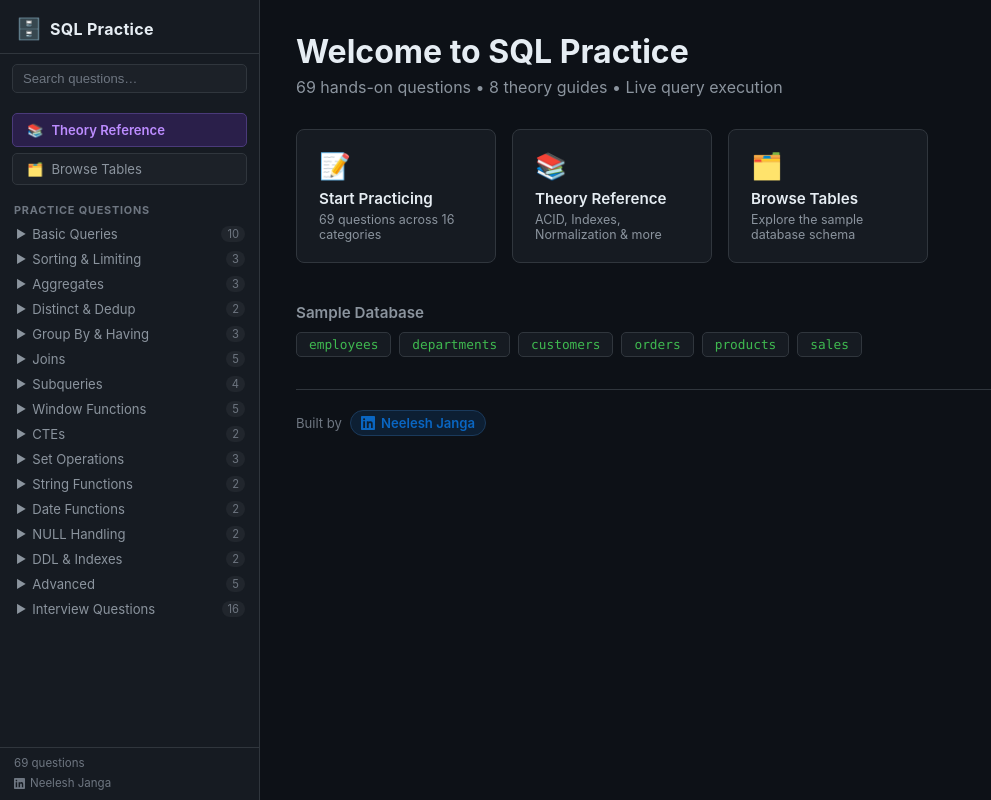
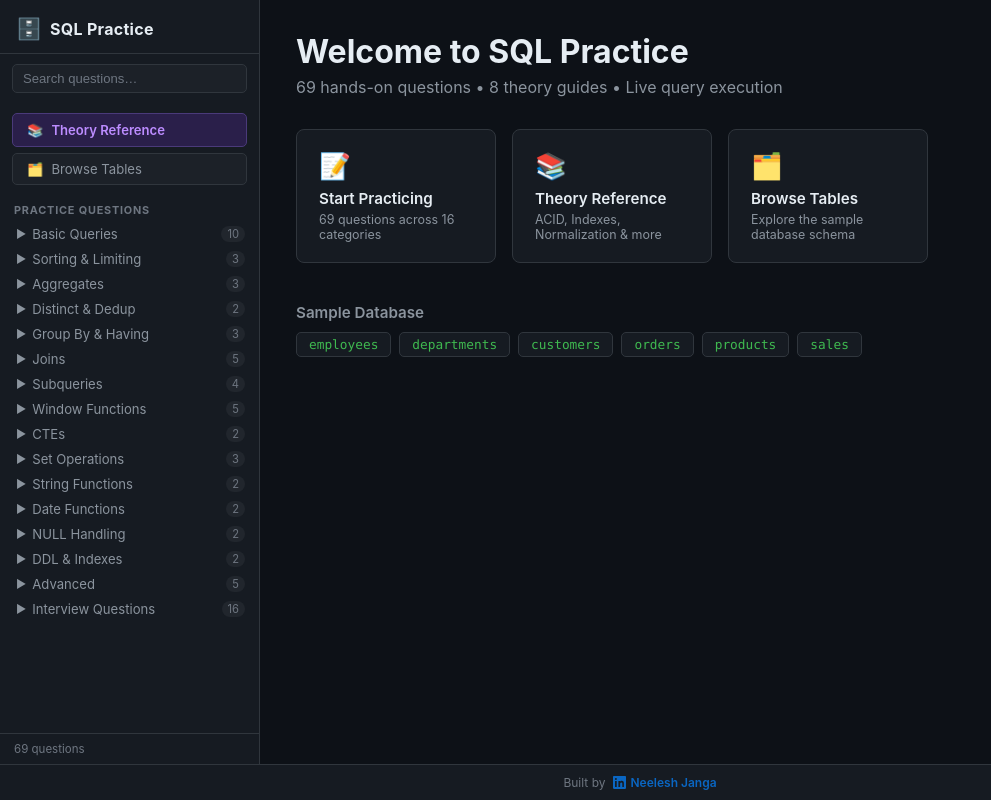
Before and after one commit to Neelesh-Janga/sql-practice, a Flask app: page / in a window 1280 px wide. Shown: the whole page, without its empty margins (0-991 px from the left). Run offline with Flask 3, Linux system fonts and the light colour scheme; data that the repository does not hold is empty.

Commit message:
Move credits to a persistent fixed footer bar

```diff
--- a/static/css/style.css
+++ b/static/css/style.css
@@ -30,6 +30,7 @@
   --transition:  0.15s ease;
 }
 
+:root { --footer-h: 36px; }
 html, body { height: 100%; font-family: var(--font-sans); background: var(--bg); color: var(--text); overflow: hidden; }
 
 a { color: var(--accent); text-decoration: none; }
@@ -44,7 +45,7 @@ pre code { background: none; padding: 0; color: inherit; font-size: inherit; }
 ══════════════════════════════════════════════ */
 #practice-section {
   display: flex;
-  height: 100vh;
+  height: calc(100vh - var(--footer-h));
   width: 100%;
   overflow: hidden;
 }
@@ -57,7 +58,7 @@ pre code { background: none; padding: 0; color: inherit; font-size: inherit; }
   border-right: 1px solid var(--border);
   display: flex;
   flex-direction: column;
-  height: 100vh;
+  height: calc(100vh - var(--footer-h));
   overflow: hidden;
 }
 
@@ -178,27 +179,12 @@ pre code { background: none; padding: 0; color: inherit; font-size: inherit; }
 .nav-tables-btn:hover { background: var(--bg4); color: var(--text); }
 
 #sidebar-footer {
-  padding: 8px 14px 10px;
+  padding: 8px 14px;
   border-top: 1px solid var(--border);
   font-size: .72rem;
   color: var(--text3);
   flex-shrink: 0;
-  display: flex;
-  flex-direction: column;
-  gap: 6px;
 }
-
-.sidebar-credit {
-  display: flex;
-  align-items: center;
-  gap: 5px;
-  color: var(--text3);
-  font-size: .72rem;
-  text-decoration: none;
-  transition: color var(--transition);
-}
-.sidebar-credit:hover { color: #0a66c2; }
-.sidebar-credit .li-icon { width: 11px; height: 11px; flex-shrink: 0; }
 
 /* ── Practice views ──────────────────────────────────────────────────────── */
 .pview { display: none; }
@@ -240,33 +226,6 @@ pre code { background: none; padding: 0; color: inherit; font-size: inherit; }
 }
 .schema-pill:hover { border-color: var(--green); background: var(--green-bg); }
 
-.home-credits {
-  display: flex;
-  align-items: center;
-  gap: 8px;
-  margin-top: 32px;
-  padding-top: 20px;
-  border-top: 1px solid var(--border);
-  font-size: .82rem;
-  color: var(--text3);
-}
-.credits-label { color: var(--text3); }
-.credits-link {
-  display: inline-flex;
-  align-items: center;
-  gap: 6px;
-  color: #0a66c2;
-  font-weight: 600;
-  font-size: .82rem;
-  text-decoration: none;
-  background: #0d1f33;
-  border: 1px solid #1a3a5c;
-  padding: 4px 10px;
-  border-radius: 20px;
-  transition: background var(--transition), border-color var(--transition);
-}
-.credits-link:hover { background: #122840; border-color: #0a66c2; color: #1e85d4; }
-.credits-link .li-icon { width: 14px; height: 14px; flex-shrink: 0; }
 
 /* ── Question view ───────────────────────────────────────────────────────── */
 #view-question {
@@ -436,7 +395,10 @@ pre code { background: none; padding: 0; color: inherit; font-size: inherit; }
 ══════════════════════════════════════════════ */
 #theory-section {
   position: fixed;
-  inset: 0;
+  top: 0;
+  left: 0;
+  right: 0;
+  bottom: var(--footer-h);
   z-index: 500;
   background: var(--bg);
   display: flex;
@@ -621,6 +583,37 @@ pre code { background: none; padding: 0; color: inherit; font-size: inherit; }
 ::-webkit-scrollbar-thumb { background: var(--border2); border-radius: 4px; }
 ::-webkit-scrollbar-thumb:hover { background: #4a545e; }
 
+/* ── Persistent footer ───────────────────────────────────────────────────── */
+#app-footer {
+  position: fixed;
+  bottom: 0;
+  left: 0;
+  right: 0;
+  height: var(--footer-h);
+  z-index: 600;
+  background: var(--bg2);
+  border-top: 1px solid var(--border);
+  display: flex;
+  align-items: center;
+  justify-content: center;
+  gap: 7px;
+  font-size: .75rem;
+  color: var(--text3);
+}
+
+.footer-credit-link {
+  display: inline-flex;
+  align-items: center;
+  gap: 5px;
+  color: #0a66c2;
+  font-weight: 600;
+  font-size: .75rem;
+  text-decoration: none;
+  transition: color var(--transition);
+}
+.footer-credit-link:hover { color: #1e85d4; }
+.footer-credit-link svg { width: 13px; height: 13px; flex-shrink: 0; }
+
 /* ── Responsive ──────────────────────────────────────────────────────────── */
 @media (max-width: 700px) {
   #sidebar { display: none; }
--- a/templates/index.html
+++ b/templates/index.html
@@ -37,12 +37,6 @@
 
     <div id="sidebar-footer">
       <span id="question-counter">Loading…</span>
-      <a href="https://www.linkedin.com/in/neelesh-janga/" target="_blank" rel="noopener" class="sidebar-credit">
-        <svg class="li-icon" viewBox="0 0 24 24" fill="currentColor" aria-hidden="true">
-          <path d="M20.447 20.452H17.21v-5.569c0-1.328-.024-3.037-1.852-3.037-1.853 0-2.136 1.445-2.136 2.939v5.667H9.988V9h3.102v1.561h.044c.432-.818 1.487-1.681 3.061-1.681 3.273 0 3.876 2.154 3.876 4.955v6.617zM5.337 7.433a1.8 1.8 0 1 1 0-3.601 1.8 1.8 0 0 1 0 3.601zm1.556 13.019H3.78V9h3.113v11.452zM22.225 0H1.771C.792 0 0 .774 0 1.729v20.542C0 23.227.792 24 1.771 24h20.451C23.2 24 24 23.227 24 22.271V1.729C24 .774 23.2 0 22.222 0h.003z"/>
-        </svg>
-        Neelesh Janga
-      </a>
     </div>
   </aside>
 
@@ -82,15 +76,6 @@
           </div>
         </div>
 
-        <div class="home-credits">
-          <span class="credits-label">Built by</span>
-          <a href="https://www.linkedin.com/in/neelesh-janga/" target="_blank" rel="noopener" class="credits-link">
-            <svg class="li-icon" viewBox="0 0 24 24" fill="currentColor" aria-hidden="true">
-              <path d="M20.447 20.452H17.21v-5.569c0-1.328-.024-3.037-1.852-3.037-1.853 0-2.136 1.445-2.136 2.939v5.667H9.988V9h3.102v1.561h.044c.432-.818 1.487-1.681 3.061-1.681 3.273 0 3.876 2.154 3.876 4.955v6.617zM5.337 7.433a1.8 1.8 0 1 1 0-3.601 1.8 1.8 0 0 1 0 3.601zm1.556 13.019H3.78V9h3.113v11.452zM22.225 0H1.771C.792 0 0 .774 0 1.729v20.542C0 23.227.792 24 1.771 24h20.451C23.2 24 24 23.227 24 22.271V1.729C24 .774 23.2 0 22.222 0h.003z"/>
-            </svg>
-            Neelesh Janga
-          </a>
-        </div>
       </div>
     </section>
 
@@ -227,6 +212,16 @@
   </div>
 </div>
 
+<footer id="app-footer">
+  <span>Built by</span>
+  <a href="https://www.linkedin.com/in/neelesh-janga/" target="_blank" rel="noopener" class="footer-credit-link">
+    <svg viewBox="0 0 24 24" fill="currentColor" aria-hidden="true">
+      <path d="M20.447 20.452H17.21v-5.569c0-1.328-.024-3.037-1.852-3.037-1.853 0-2.136 1.445-2.136 2.939v5.667H9.988V9h3.102v1.561h.044c.432-.818 1.487-1.681 3.061-1.681 3.273 0 3.876 2.154 3.876 4.955v6.617zM5.337 7.433a1.8 1.8 0 1 1 0-3.601 1.8 1.8 0 0 1 0 3.601zm1.556 13.019H3.78V9h3.113v11.452zM22.225 0H1.771C.792 0 0 .774 0 1.729v20.542C0 23.227.792 24 1.771 24h20.451C23.2 24 24 23.227 24 22.271V1.729C24 .774 23.2 0 22.222 0h.003z"/>
+    </svg>
+    Neelesh Janga
+  </a>
+</footer>
+
 <script src="/static/js/app.js"></script>
 </body>
 </html>
```
